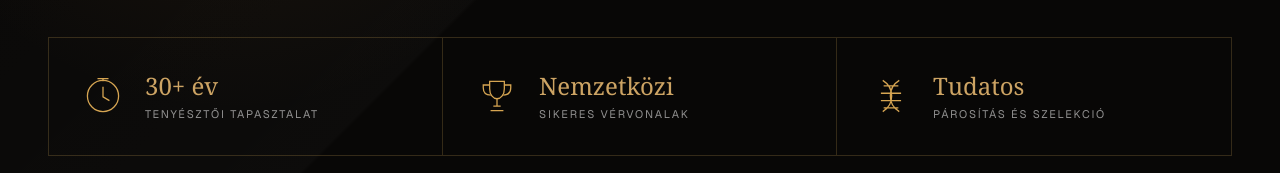
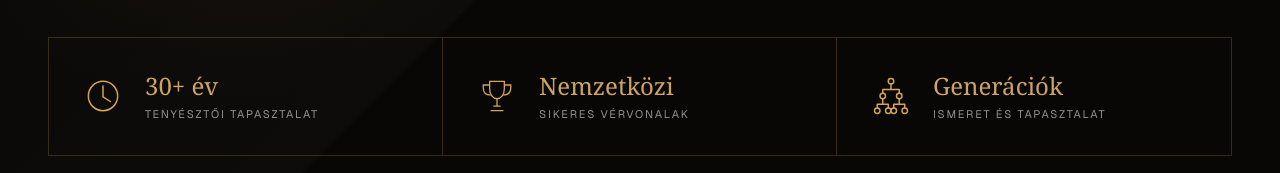
Before and after one commit to Szilaay/GarmondKennel, a Next.js app: page / in a window 1280 px wide. Shown: the part 1400-1573 px from the top of the page. Built offline with nearby package versions, Linux system fonts and the light colour scheme.

Commit message:
fix: refine kennel value icons

```diff
--- a/src/app/page.tsx
+++ b/src/app/page.tsx
@@ -103,10 +103,12 @@ export default function Home() {
               <svg
                 aria-hidden="true"
                 viewBox="0 0 48 48"
-                className="h-11 w-11 shrink-0 fill-none stroke-[#d6a552] stroke-[1.4]"
+                className="h-11 w-11 shrink-0 fill-none stroke-[#d6a552] stroke-[1.6]"
+                strokeLinecap="round"
+                strokeLinejoin="round"
               >
-                <circle cx="24" cy="24" r="17" />
-                <path d="M24 14v11l7 4M18 5h12M24 5v3" />
+                <circle cx="24" cy="24" r="16" />
+                <path d="M24 13v12l8 5" />
               </svg>
               <div>
                 <p className="font-serif text-2xl text-[#cda464]">30+ év</p>
@@ -137,14 +139,23 @@ export default function Home() {
               <svg
                 aria-hidden="true"
                 viewBox="0 0 48 48"
-                className="h-11 w-11 shrink-0 fill-none stroke-[#d6a552] stroke-[1.4]"
+                className="h-11 w-11 shrink-0 fill-none stroke-[#d6a552] stroke-[1.6]"
+                strokeLinecap="round"
+                strokeLinejoin="round"
               >
-                <path d="M15 7c13 8 13 26 0 34M33 7c-13 8-13 26 0 34M16 13h16M13 21h22M13 29h22M16 37h16" />
+                <circle cx="24" cy="8" r="3" />
+                <circle cx="15" cy="24" r="3" />
+                <circle cx="33" cy="24" r="3" />
+                <circle cx="9" cy="40" r="3" />
+                <circle cx="21" cy="40" r="3" />
+                <circle cx="27" cy="40" r="3" />
+                <circle cx="39" cy="40" r="3" />
+                <path d="M24 11v6H15v4M24 17h9v4M15 27v6H9v4M15 33h6v4M33 27v6h-6v4M33 33h6v4" />
               </svg>
               <div>
-                <p className="font-serif text-2xl text-[#cda464]">Tudatos</p>
+                <p className="font-serif text-2xl text-[#cda464]">Generációk</p>
                 <p className="mt-1 text-[11px] tracking-[0.16em] text-white/55 uppercase">
-                  Párosítás és szelekció
+                  Ismeret és tapasztalat
                 </p>
               </div>
             </div>
```
